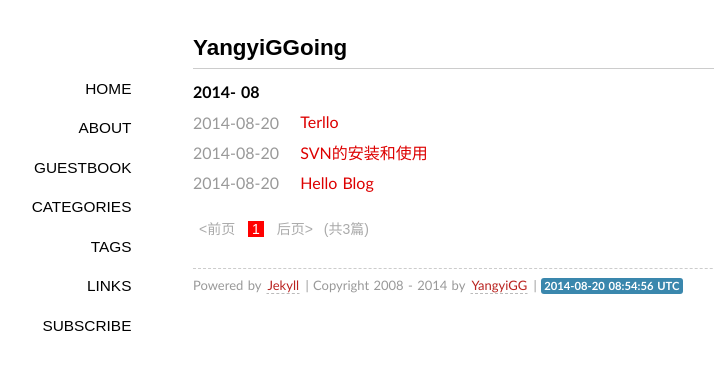
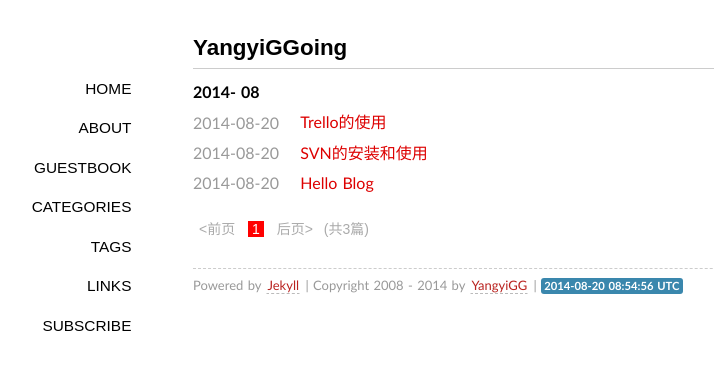
Before and after one commit to YangyiGG/YangyiGG.github.io, a Jekyll site: the page built from index.html, in a window 1280 px wide. Shown: the top 370 px of the page, without its empty margins (147-861 px from the left). Built offline with Jekyll 4.4.1, drawn with Linux system fonts in a browser that asks for light colours; some web fonts are replaced; Markdown is read by kramdown in place of the engine named in the settings; the list of posts is cut into pages by our own code.

Commit message:
Trello的修改

```diff
--- a/_posts/201408/2014-08-20-Terllo.md
+++ b/_posts/201408/2014-08-20-Terllo.md
@@ -1,3 +1,15 @@
+---
+layout: post
+title: Trello的使用
+description: Trello的使用
+categories:
+- Trello
+tags:
+- Trello
+---
+
+
+
 #Trello的使用
 
 1. Trello帐号的注册，进入网站 www.trello.com使用邮箱进行注册
@@ -5,14 +17,21 @@
      + (1)	进入Trello，点击用户名左边的加号，会出现三个默认的面板
 
         ![2.1](/image/20140820/2.1.jpg)
+
      + 如果想加入新的面板，点击后面的Add a list，填写
      + 拖动面板从To Do，到Doing
 
 3. Labels的使用：
      + 点击相应的list,在出现的界面选择Labels选项，将会出现颜色标记，并且可以命名
+
         ![2.2](/image/20140820/2.2.jpg)
+
      + Checklist的使用：点击按钮Checklist，将会出现，添加相应的Title，面板上就会出现，该任务的完成进度
+
         ![2.3](/image/20140820/2.3.jpg)
+
         ![2.4](/image/20140820/2.4.jpg)
+
      + Due date的使用：点击按钮Due date，出现日期，选择一个日期，表示该任务的截至日期
+
         ![2.5](/image/20140820/2.5.jpg)
```
